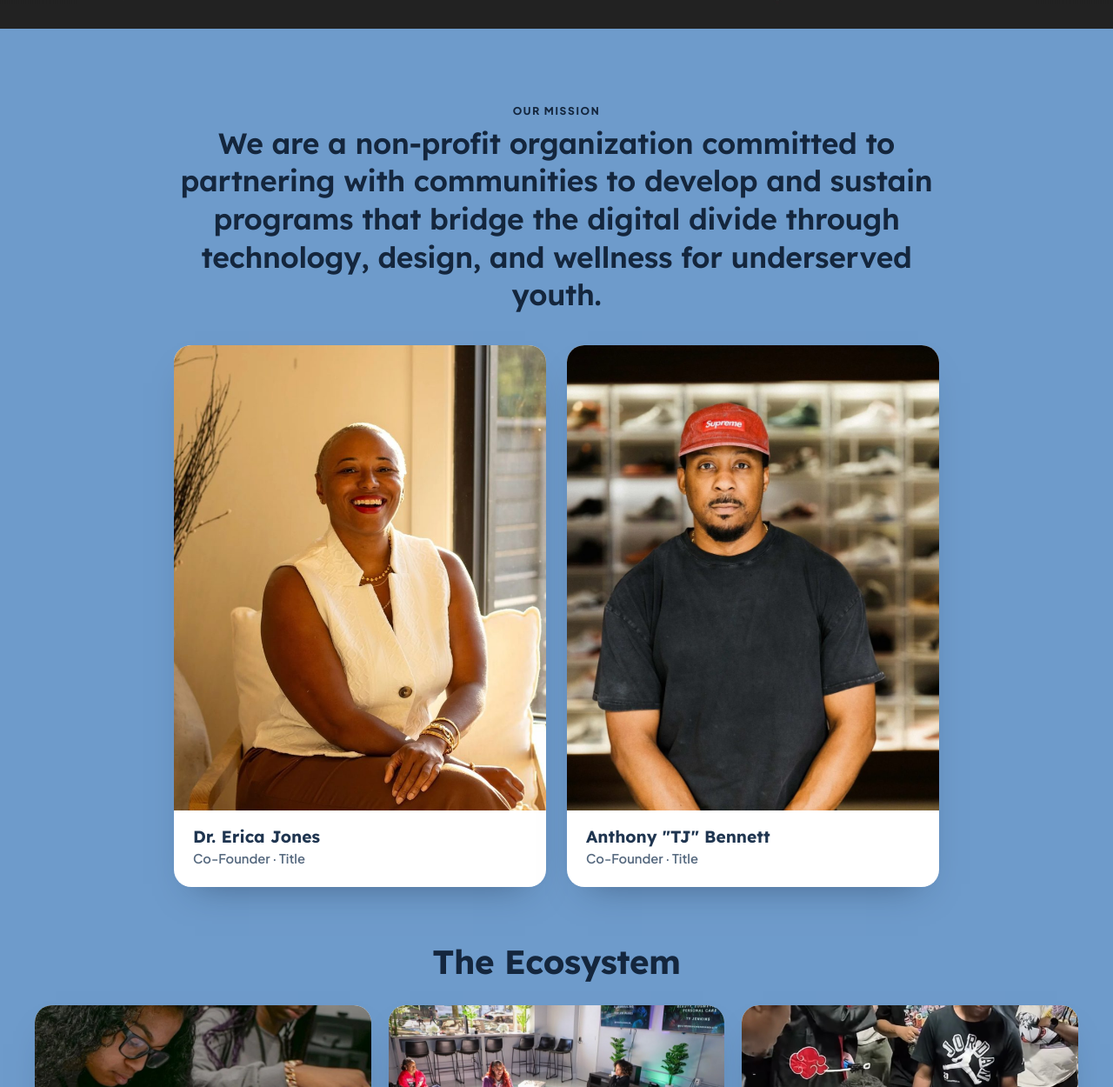
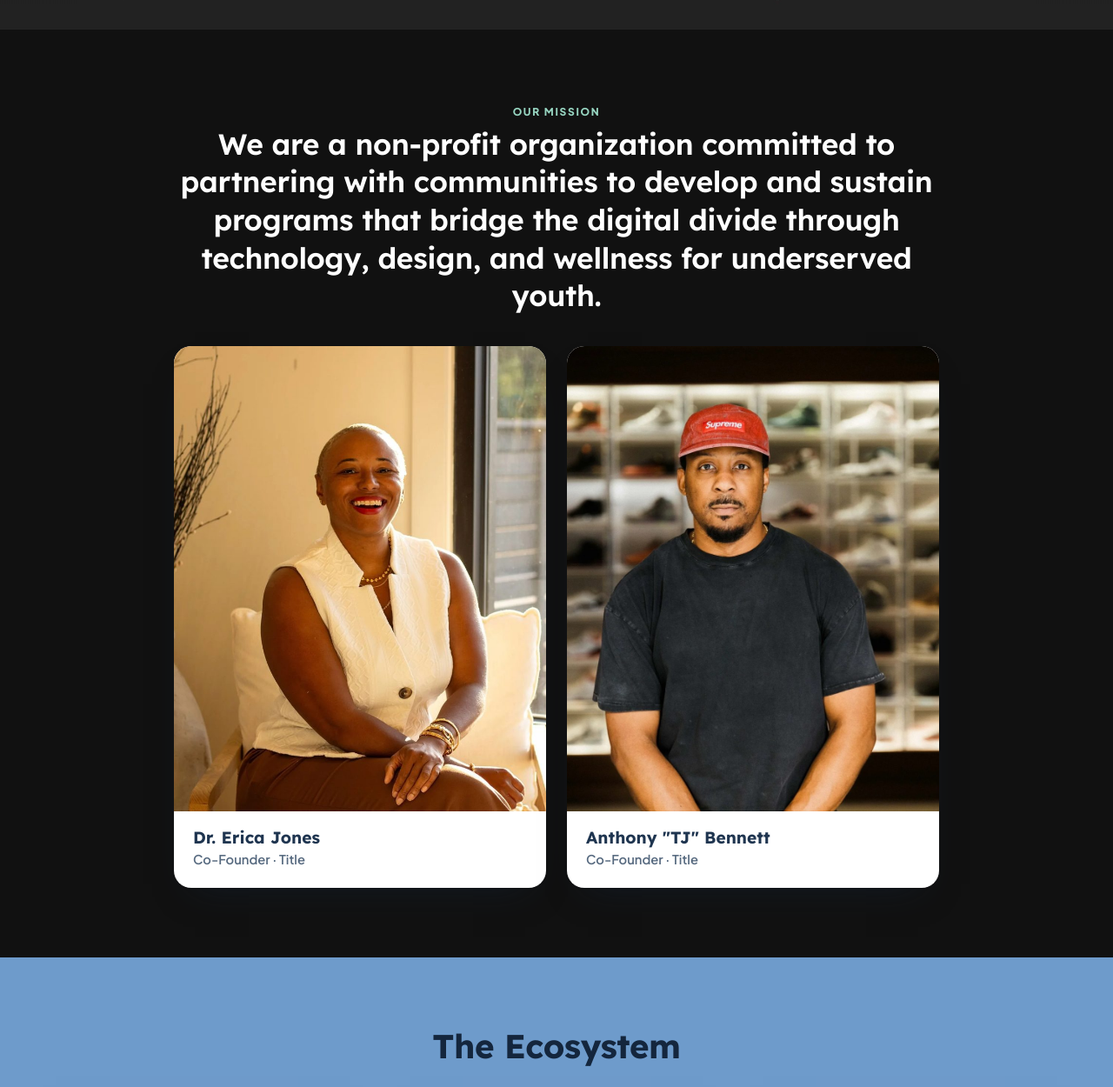
Before and after one commit to coliga-tech/Sole-Circle-Foundation, a plain HTML site: page index.html in a window 1280 px wide. Shown: the part 755-2005 px from the top of the page at 87% size. Drawn offline with Linux system fonts and the light colour scheme.

Commit message:
Split and update Mission band bg color to black

```diff
--- a/index.html
+++ b/index.html
@@ -38,7 +38,8 @@
       --band-hero: #3D6A99;
       --band-events: #FFFFFF;
       --band-flyer: #E2F5EE;
-      --band-mission: #6E9BCB;
+      --band-mission: #111111;     /* Our Mission + founders */
+      --band-ecosystem: #6E9BCB;   /* The Ecosystem / Our Work cards */
       --band-connect: #FFF9F0;
       --nav-bg: #222222;      /* matches the logo marquee */
 
@@ -399,13 +400,13 @@
     .flyer-dates { display: inline-flex; align-items: center; gap: 8px; font-weight: 800; color: var(--mint-deep); margin-bottom: 8px; }
     .flyer-dates svg { width: 18px; height: 18px; }
 
-    /* ---- 4. Mission + founders video + Our Work (#6E9BCB) ---- */
-    .band-mission { background: var(--band-mission); color: var(--ink-strong); padding-top: 64px; padding-bottom: 72px; }
+    /* ---- 3. Mission + founders (black) ---- */
+    .band-mission { background: var(--band-mission); color: #fff; padding-top: 64px; padding-bottom: 72px; border-top: 1px solid rgba(255,255,255,.08); }
     .mission-statement { text-align: center; max-width: 900px; margin: 0 auto 36px; }
-    .mission-statement .eyebrow { color: var(--ink-strong); }
+    .mission-statement .eyebrow { color: var(--mint); }
     .mission-statement p {
       font: 600 clamp(1.35rem, 3.6vw, 2.1rem)/1.3 var(--font-display);
-      color: var(--ink-strong); letter-spacing: -.01em; margin: 0;
+      color: #fff; letter-spacing: -.01em; margin: 0;
     }
     .videos-grid { display: grid; gap: 22px; max-width: 1100px; margin: 0 auto; }
     .video-card { margin: 0; }
@@ -449,7 +450,9 @@
     .video-caption small { display: block; font-weight: 500; opacity: .8; }
     .video-note { text-align: center; font-weight: 700; margin: 14px 0 0; min-height: 1.5em; }
 
-    .work-head { text-align: center; margin: 64px 0 28px; scroll-margin-top: calc(var(--header-h) + 16px); }
+    /* ---- 4. The Ecosystem / Our Work (#6E9BCB) ---- */
+    .band-ecosystem { background: var(--band-ecosystem); color: var(--ink-strong); padding-top: 64px; padding-bottom: 72px; }
+    .work-head { text-align: center; margin: 0 0 28px; }
     .work-head h2 { color: var(--ink-strong); font-size: clamp(1.7rem, 4.5vw, 2.4rem); margin: 0; }
     .work-grid { display: grid; gap: 20px; }
     .work-card {
@@ -927,11 +930,11 @@
           <!-- FOUNDERS — portrait cards. Replace "Founder Name" / "Co-Founder · Title" and the alt text. -->
           <div class="founders-grid">
             <figure class="founder-card">
-              <img src="images/Dr-Erica-Jones.jpg" alt="Portrait of Founder Name, Co-Founder of The Sole Circle Foundation" width="1000" height="1500" loading="lazy" style="object-position: 50% 15%" />
+              <img src="images/Dr-Erica-Jones.jpg" alt="Portrait of Dr. Erica Jones, Co-Founder of The Sole Circle Foundation" width="1000" height="1500" loading="lazy" style="object-position: 50% 15%" />
               <figcaption><strong>Dr. Erica Jones</strong><span>Co-Founder · Title</span></figcaption>
             </figure>
             <figure class="founder-card">
-              <img src="images/Anthony-TJ-Bennett.jpg" alt="Portrait of Founder Name, Co-Founder of The Sole Circle Foundation" width="1000" height="963" loading="lazy" style="object-position: 70% 30%" />
+              <img src="images/Anthony-TJ-Bennett.jpg" alt="Portrait of Anthony 'TJ' Bennett, Co-Founder of The Sole Circle Foundation" width="1000" height="963" loading="lazy" style="object-position: 70% 30%" />
               <figcaption><strong>Anthony "TJ" Bennett</strong><span>Co-Founder · Title</span></figcaption>
             </figure>
           </div>
@@ -964,12 +967,15 @@
             </div>
             <p class="video-note" id="video-note" role="status" aria-live="polite"></p>
           </template>
-
-          <!-- OUR WORK — JED-style image cards (also listed in the hamburger "Our Work" group).
-               All photos are cropped to the same 4:3 frame so the cards stay equal size;
-               nudge a crop with object-position on the <img>. -->
-          <div class="work-head" id="our-work">
-            <h2>The Ecosystem</h2>
+        </div>
+      </section>
+
+      <!-- 4. THE ECOSYSTEM / OUR WORK (#6E9BCB) — JED-style image cards (also listed in the hamburger "Our Work" group).
+          Nudge a photo's crop with object-position on its <img>. -->
+      <section class="band band-ecosystem" id="our-work" aria-labelledby="our-work-title">
+        <div class="band-inner">
+          <div class="work-head">
+            <h2 id="our-work-title">The Ecosystem</h2>
           </div>
           <div class="work-grid">
             <article class="work-card">
```
